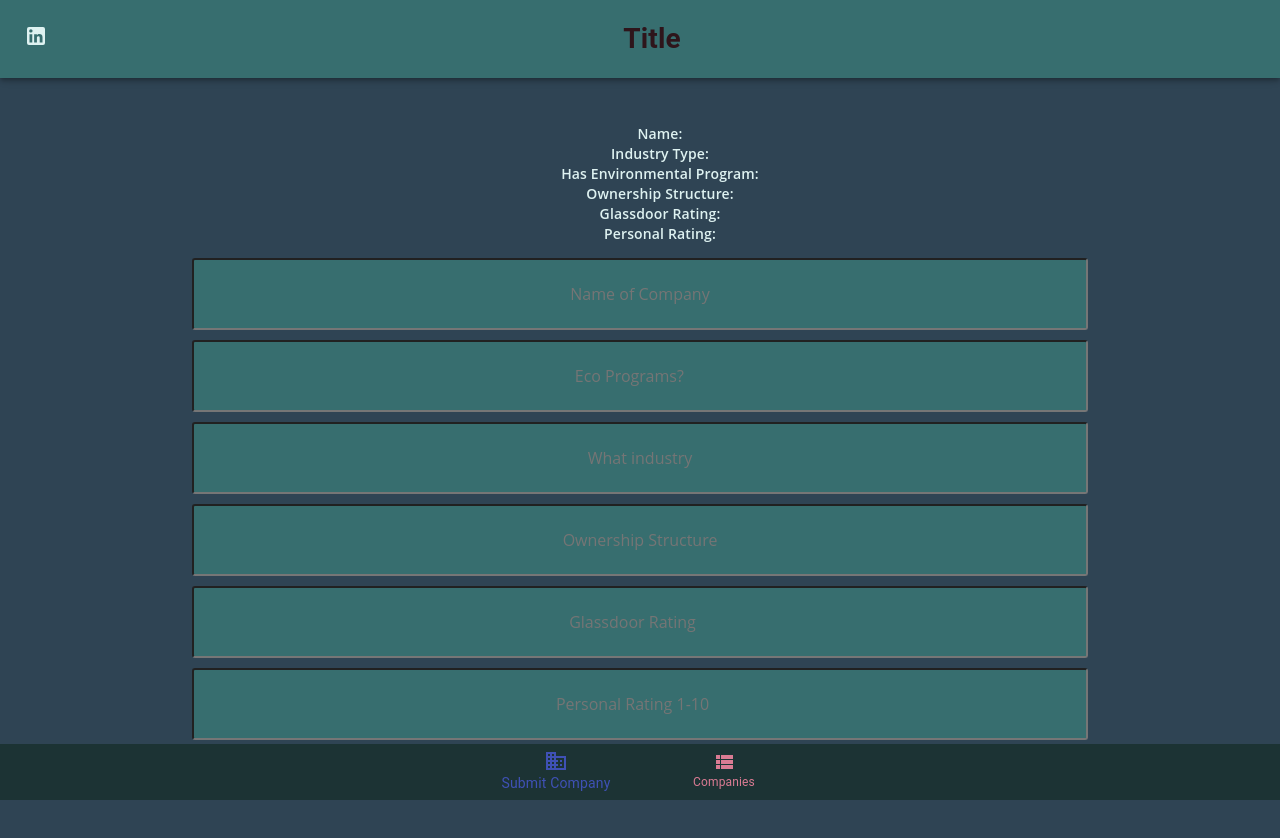
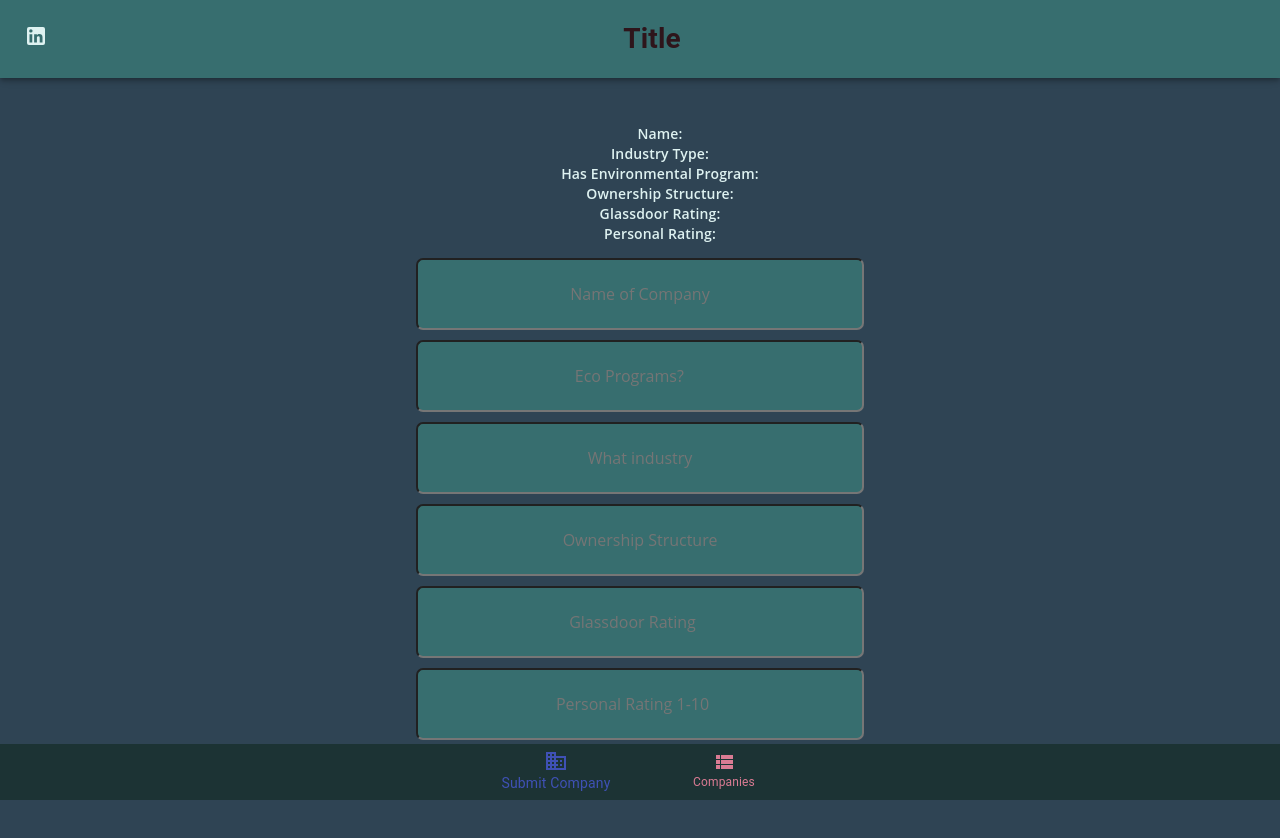
Before and after one commit to kang112212/CompaniesReact, a React (Create React App) app: page /company/1 in a window 1280 px wide. Shown: the top 838 px of the page. Built offline with nearby package versions, Linux system fonts and the light colour scheme; no server answers.

Commit message:
heroku prod build

```diff
--- a/src/App.css
+++ b/src/App.css
@@ -1,6 +1,22 @@
 body {
   background-color: #2F4454 !important;
 }
+
+@media (max-width: 766px) {
+  .inputBox{
+      max-width: 50vw;
+      min-width: 50vw;
+}
+
+}
+@media (min-width: 767px) {
+.inputBox {
+  max-width: 35vw;
+  min-width: 35vw;
+}
+
+}
+
 #newEntry {
 padding-top: 30px;
 display: flex;
@@ -26,10 +42,9 @@ li span {
 .inputBox {
   display: flex;
   margin: 10px auto;
-  border-radius: 3px;
+  border-radius: 7px;
   text-align: center;
   min-height: 9vh;
-  min-width: 70vw;
   background-color: #376e6f;
   color: white;
   font-size: 16px;
--- a/src/components/Pages/StoragePage.js
+++ b/src/components/Pages/StoragePage.js
@@ -8,7 +8,7 @@ import DragulaStyles from 'react-dragula/dist/dragula.min.css';
 class StoredCompanies extends React.Component {
 
   companyHandleClick=(id)=>{
-    fetch('http://localhost:8080/company/' + id, {
+    fetch('https://powerful-tor-71755.herokuapp.com/company/' + id, {
       method: 'delete',
       headers: {
         "Content-Type": "application/json"
--- a/src/components/ShowCompany.js
+++ b/src/components/ShowCompany.js
@@ -13,7 +13,7 @@ class ShowCompany extends React.Component{
 
   componentDidMount(){
    // const { id } = this.props.match.params.id;
-   fetch("http://localhost:8080/companies/" + this.props.match.params.id)
+   fetch("https://powerful-tor-71755.herokuapp.com/companies/" + this.props.match.params.id)
      .then((response) => response.json())
      .then((response)=> {
       this.setState ({companies : response });
--- a/src/components/UpdateForm.js
+++ b/src/components/UpdateForm.js
@@ -40,7 +40,7 @@ class UpdateForm extends React.Component{
   }
 
   updateClick = () => {
-    fetch('http://localhost:8080/companies/update/' + this.props.match.params.id, {
+    fetch('https://powerful-tor-71755.herokuapp.com/' + this.props.match.params.id, {
       method: 'put',
       headers: {
         "Content-Type": "application/json"
```
Also changed, not shown: 1 other file (tests, documents, lock files or other folders).
